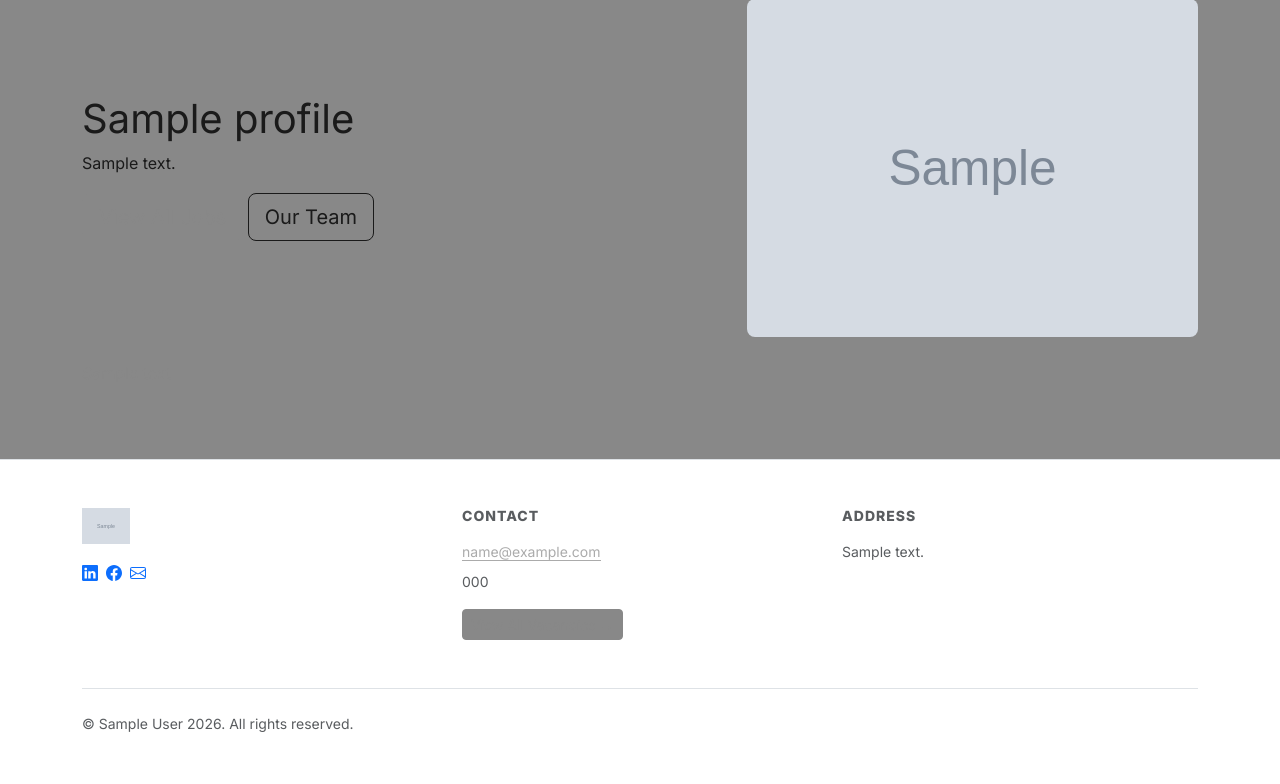
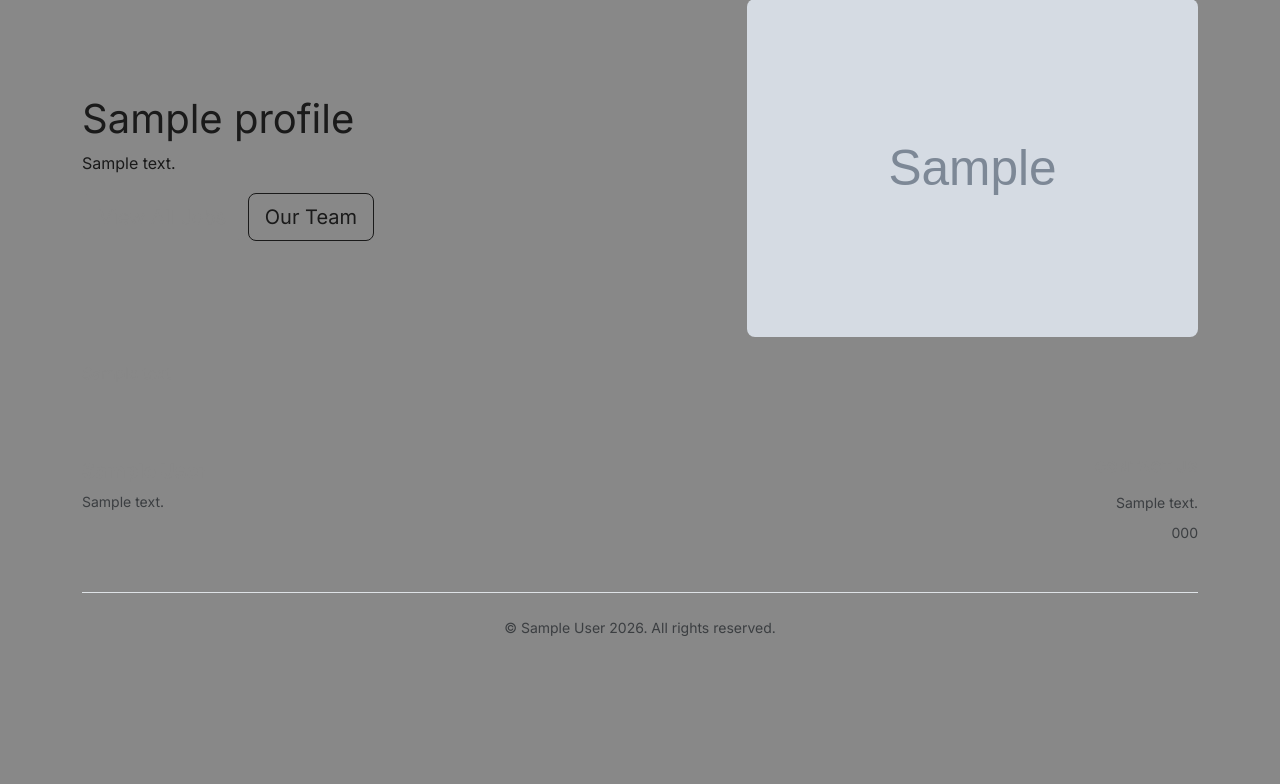
Before and after one commit to christinalicence/recruitment_saas, a Django app: template cms/templates/cms/home.html in a window 1280 px wide. Shown: the part 116-900 px from the top of the page. After the commit the page ends 752 px from the top, so only its background shows below. Run offline with Django 5.2, Linux system fonts and the light colour scheme; the template is opened without the code that fills it: most values are stand-ins (such as "Sample title", 1, 10 or a date in 2020); grey boxes marked "Sample" are stand-in pictures; some web fonts are replaced.

Commit message:
tidy tenant footer and change logic so different default pics work for themes

```diff
--- a/cms/models.py
+++ b/cms/models.py
@@ -61,11 +61,9 @@ class CompanyProfile(models.Model):
     facebook_url = models.URLField(max_length=200, blank=True)
 
     def get_hero_image(self):
-        """Returns uploaded hero or the specific default for the chosen theme."""
         if self.hero_image:
             return self.hero_image.url
-        filename = f'marketing/images/default_{self.template_choice}.webp'
-        return static(filename)
+        return static(f'marketing/images/default_{self.template_choice}.webp')
 
     def get_team_photo(self):
         """Returns uploaded team photo or the default about image."""
--- a/cms/templates/cms/base_tenant.html
+++ b/cms/templates/cms/base_tenant.html
@@ -64,80 +64,42 @@
         {% block content %}{% endblock %}
     </main>
 
-    <footer class="py-5 border-top bg-white mt-5">
+    <footer class="footer py-5 mt-auto">
         <div class="container">
             <div class="row g-4">
-
-            {# Column 1: Brand & Socials #}
-            <div class="col-md-4">
-                <a href="{% url 'cms:home' %}" class="d-inline-block mb-3 text-decoration-none">
-                    {% if profile.logo %}
-                        <img src="{{ profile.logo.url }}" alt="{{ profile.display_name }}" style="max-height: 36px;">
-                    {% else %}
-                        <span class="fw-bold footer-brand-name">{{ profile.display_name }}</span>
-                    {% endif %}
-                </a>
-
-                <div class="d-flex gap-2">
+                <div class="col-md-6">
+                    {# Hidden on mobile (d-none), shown on desktop (d-md-block) #}
+                    <div class="d-none d-md-block mb-3">
+                        <h5 class="fw-bold mb-2">{{ profile.display_name }}</h5>
+                        {# Displays first 20 words of hero text as a pitch #}
+                        <p class="text-muted small">{{ profile.hero_text|truncatewords:20 }}</p>
+                    </div>
+                    <div class="d-flex gap-3 fs-5">
                         {% if profile.linkedin_url %}
-                        <a href="{{ profile.linkedin_url }}" class="social-link-item" title="LinkedIn" target="_blank">
-                            <svg xmlns="http://www.w3.org/2000/svg" width="16" height="16" fill="currentColor" viewBox="0 0 16 16"><path d="M0 1.146C0 .513.526 0 1.175 0h13.65C15.474 0 16 .513 16 1.146v13.708c0 .633-.526 1.146-1.175 1.146H1.175C.526 16 0 15.487 0 14.854V1.146zm4.943 12.248V6.169H2.542v7.225h2.401zm-1.2-8.212c.837 0 1.358-.554 1.358-1.248-.015-.709-.52-1.248-1.342-1.248-.822 0-1.359.54-1.359 1.248 0 .694.521 1.248 1.327 1.248h.016zm4.908 8.212V9.359c0-.216.016-.432.08-.586.173-.431.568-.878 1.232-.878.869 0 1.216.662 1.216 1.634v3.865h2.401V9.25c0-2.22-1.184-3.252-2.764-3.252-1.274 0-1.845.7-2.165 1.193v.025h-.016a5.54 5.54 0 0 1 .016-.025V6.169h-2.4c.03.678 0 7.225 0 7.225h2.4z"/></svg>
-                        </a>
+                            <a href="{{ profile.linkedin_url }}" class="text-muted" target="_blank"><i class="bi bi-linkedin"></i></a>
                         {% endif %}
                         {% if profile.facebook_url %}
-                        <a href="{{ profile.facebook_url }}" class="social-link-item" title="Facebook" target="_blank">
-                            <svg xmlns="http://www.w3.org/2000/svg" width="16" height="16" fill="currentColor" viewBox="0 0 16 16"><path d="M16 8.049c0-4.446-3.582-8.05-8-8.05C3.58 0-.002 3.603-.002 8.05c0 4.017 2.926 7.347 6.75 7.951v-5.625h-2.03V8.05H6.75V6.275c0-2.017 1.195-3.131 3.022-3.131.876 0 1.791.157 1.791.157v1.98h-1.009c-.993 0-1.303.621-1.303 1.258v1.51h2.218l-.354 2.326H9.25V16c3.824-.604 6.75-3.934 6.75-7.951z"/></svg>
-                        </a>
+                            <a href="{{ profile.facebook_url }}" class="text-muted" target="_blank"><i class="bi bi-facebook"></i></a>
                         {% endif %}
-                    <a href="mailto:{{ profile.contact_email }}" class="social-link-item" title="Email">
-                        <svg xmlns="http://www.w3.org/2000/svg" width="16" height="16" fill="currentColor" viewBox="0 0 16 16"><path d="M0 4a2 2 0 0 1 2-2h12a2 2 0 0 1 2 2v8a2 2 0 0 1-2 2H2a2 2 0 0 1-2-2V4Zm2-1a1 1 0 0 0-1 1v.217l7 4.2 7-4.2V4a1 1 0 0 0-1-1H2Zm13 2.383-4.708 2.825L15 11.105V5.383Zm-.034 6.876-5.64-3.471L8 9.583l-1.326-.795-5.64 3.47A1 1 0 0 0 2 13h12a1 1 0 0 0 .966-.741ZM1 11.105l4.708-2.897L1 5.383v5.722Z"/></svg>
-                    </a>
+                        {% if profile.contact_email %}
+                            <a href="mailto:{{ profile.contact_email }}" class="text-muted"><i class="bi bi-envelope-fill"></i></a>
+                        {% endif %}
                     </div>
                 </div>
-
-            {# Column 2: Contact Info #}
-            <div class="col-md-4">
-                <h6 class="fw-bold mb-3 small text-uppercase text-muted" style="letter-spacing: 1px;">Contact</h6>
-                <ul class="list-unstyled small text-muted mb-0">
-                    {% if profile.contact_email %}
-                        <li class="mb-2">
-                            <a href="mailto:{{ profile.contact_email }}" class="footer-contact-link">{{ profile.contact_email }}</a>
-                        </li>
+            <div class="col-md-6 text-md-end">
+                <h6 class="fw-bold mb-3 small text-uppercase" style="letter-spacing: 1px;">Contact Us</h6>
+                <div class="text-muted small">
+                    {% if profile.address %}
+                        <div class="mb-2">{{ profile.address|linebreaksbr }}</div>
                     {% endif %}
                     {% if profile.contact_phone %}
-                        <li class="mb-2">
-                            {{ profile.contact_phone }}
-                        </li>
+                        <div>{{ profile.contact_phone }}</div>
                     {% endif %}
-                    <li class="mt-3">
-                        <a href="{% url 'cms:job_list' %}" class="btn btn-primary btn-sm">
-                            View All Vacancies &rarr;
-                        </a>
-                    </li>
-                </ul>
-            </div>
-
-            {# Column 3: Office Address #}
-            <div class="col-md-4">
-                {% if profile.address %}
-                    <h6 class="fw-bold mb-3 small text-uppercase text-muted" style="letter-spacing: 1px;">Address</h6>
-                    <div class="text-muted small">
-                        <div class="d-flex">
-                            <div class="lh-base">
-                                {{ profile.address|linebreaksbr }}
                 </div>
             </div>
         </div>
-                {% endif %}
-            </div>
-
-        </div>
-
-        {# Copyright Row #}
-        <div class="mt-5 pt-4 border-top d-flex flex-column flex-md-row justify-content-between align-items-center text-muted small">
-            <p class="mb-2 mb-md-0">&copy; {{ profile.display_name }} {% now "Y" %}. All rights reserved.</p>
-            <div class="d-flex gap-3">
-            </div>
+        <div class="mt-5 pt-4 border-top text-center text-muted small">
+            &copy; {{ profile.display_name }} {% now "Y" %}. All rights reserved.
         </div>
     </div>
 </footer>
--- a/cms/templates/cms/home.html
+++ b/cms/templates/cms/home.html
@@ -1,18 +1,15 @@
 {% extends "cms/base_tenant.html" %}
-{% load static %}\
+{% load static %}
 
-{% block title %}{{ profile.display_name }} Home Page {% endblock %}
+{% block title %}{{ profile.display_name }} | Careers{% endblock %}
 
 {% block content %}
 <div class="agency-site">
 
-    {# HERO SECTION #}
     <section class="hero-section">
         <div class="container">
             <div class="row align-items-center
                 {% if profile.template_choice == 'startup' %}
-                    flex-column-reverse flex-lg-row
-                {% elif profile.template_choice == 'boutique' %}
                     flex-row-reverse
                 {% endif %}">
 
@@ -31,18 +28,16 @@
                 {# Column 2: Image Content #}
                 <div class="col-12 col-lg-5 mb-5 mb-lg-0">
                     <div class="hero-image-wrapper">
-                        {# The model method now handles all the logic #}
                         <img src="{{ profile.get_hero_image }}"
                              class="hero-img-styled"
                              alt="{{ profile.display_name }} hero image">
                     </div>
                 </div>
 
-            </div>{# Closes the Row #}
-        </div>{# Closes the Container #}
-    </section>{# Closes the Section #}
+            </div>
+        </div>
+    </section>
 
-   {# HOMEPAGE BODY TEXT #}
     {% if profile.homepage_body_text %}
     <section class="py-4">
         <div class="container">
--- a/cms/views.py
+++ b/cms/views.py
@@ -23,9 +23,9 @@ def get_profile_defaults(request):
             'primary': '#0f172a',
             'bg': '#ffffff',
         },
-        'startup': {
-            'primary': '#334155',
-            'bg': '#f1f5f9',
+'       startup': {
+            'primary': '#4a5d5e',
+            'bg': '#f0f4f4',
         },
         'boutique': {
             'primary': '#3f6212',
```
Also changed, not shown: marketing/static/marketing/images/exec-preview.webp (added). Lines whose indentation alone changed are shown as unchanged.
